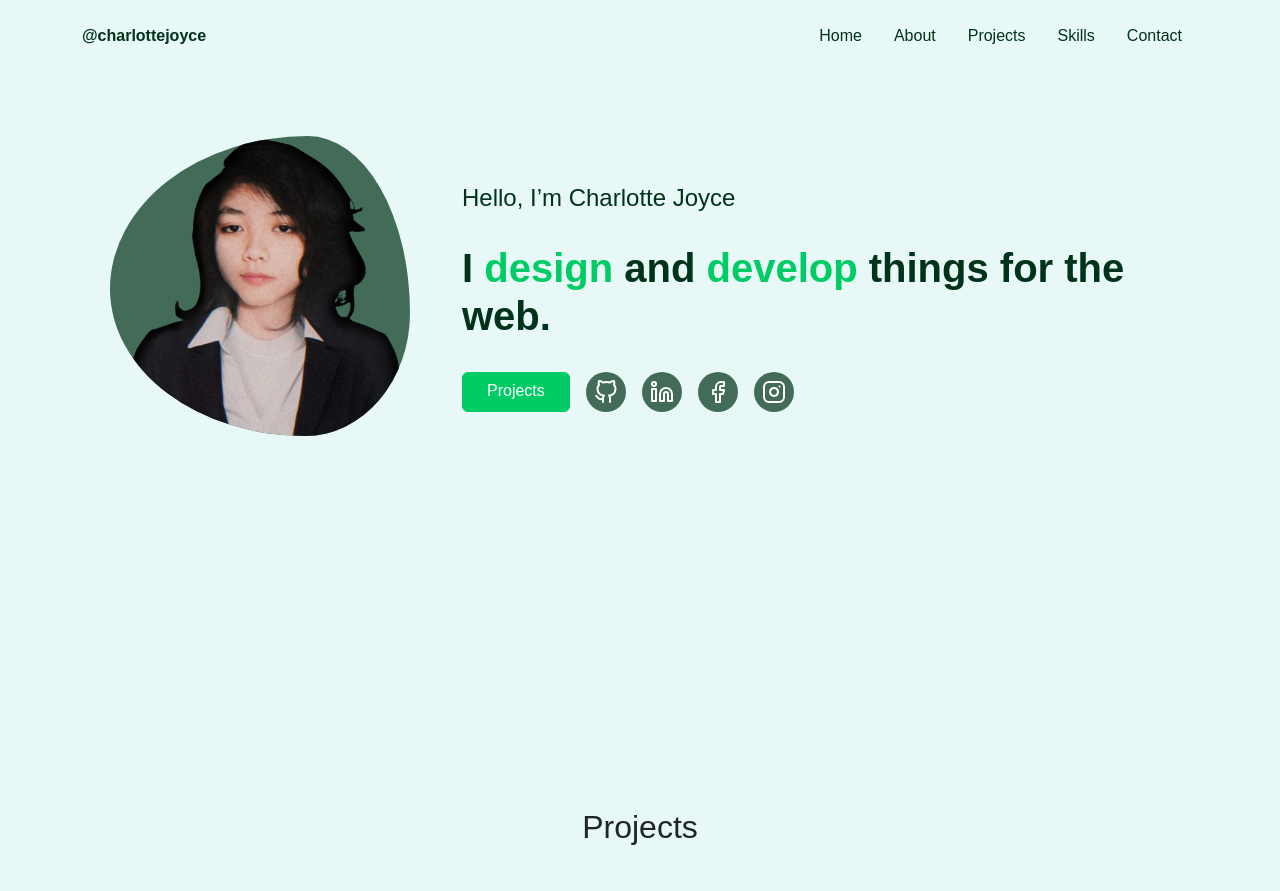
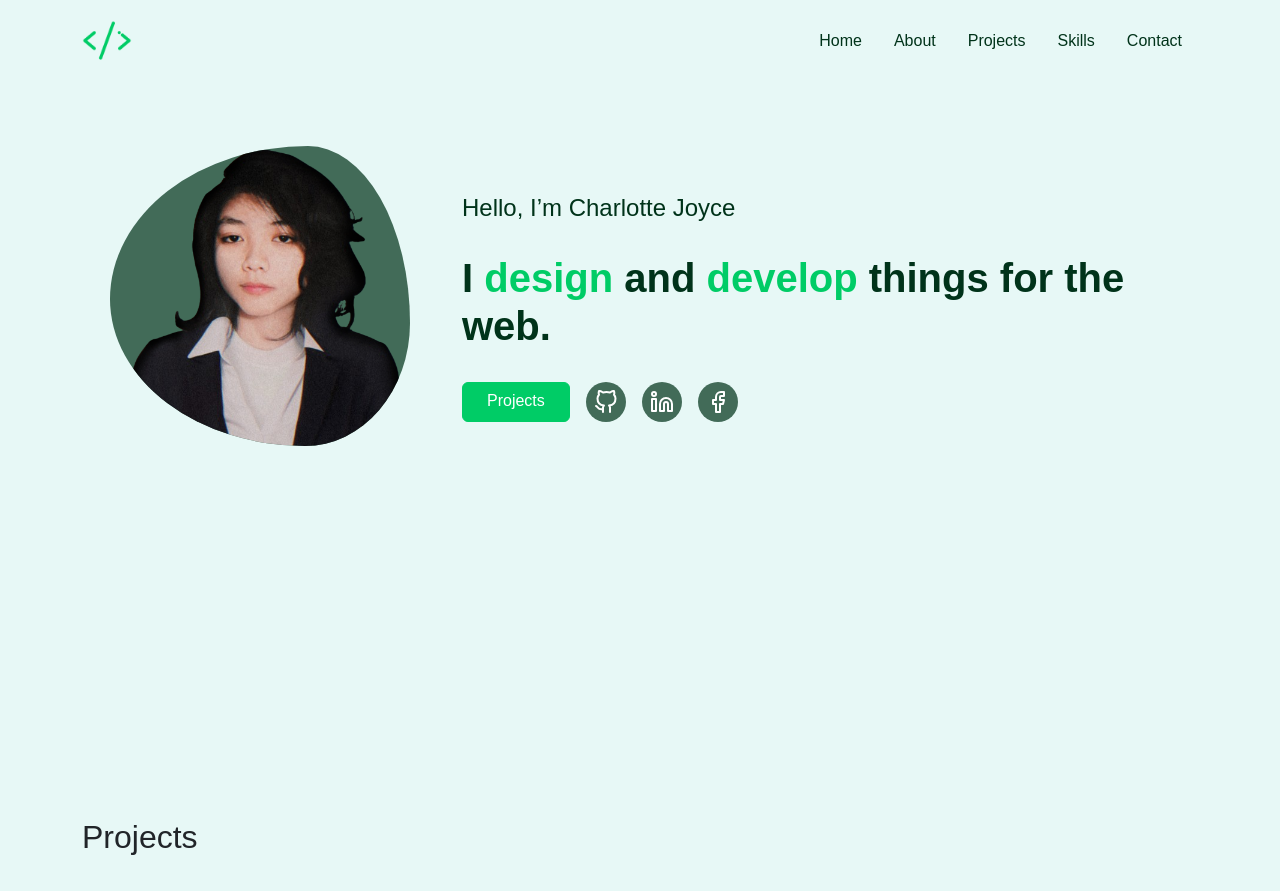
Before and after one commit to CharlotteJoyceDCB/Charlotte-Joyce-Portfolio, a plain HTML site: page index.html in a window 1280 px wide. Shown: the top 891 px of the page. Drawn offline with nearby package versions, Linux system fonts and the light colour scheme.

Commit message:
Added logo

```diff
--- a/index.html
+++ b/index.html
@@ -3,9 +3,10 @@
 <head>
     <meta charset="UTF-8">
     <meta name="viewport" content="width=device-width, initial-scale=1.0">
-    <title>My Portfolio</title>
+    <title>Charlotte Joyce</title>
     <link href="https://cdn.jsdelivr.net/npm/bootstrap@5.3.0-alpha3/dist/css/bootstrap.min.css" rel="stylesheet">
     <link rel="stylesheet" href="/style.css">
+    <link rel="icon" href="/images/logo-dynamite.ico">
     <script src="https://cdn.jsdelivr.net/npm/feather-icons/dist/feather.min.js"></script>
 </head>
 <body>
@@ -13,7 +14,10 @@
     <header class="container my-3">
         <nav class="d-flex justify-content-between align-items-center">
             <!-- Logo Section -->
-            <a href="#" class="nav-link logo fw-bold fs-4">@charlottejoyce</a>
+             <a href="logo">
+              <img src="/images/logo-dynamite.png" alt="logo" style="height: 50px; height: 50px;">
+             </a>
+            <!-- <a href="#" class="nav-link logo fw-bold fs-4">@charlottejoyce</a> -->
 
             <!-- Navigation Links -->
             <ul class="nav">
@@ -46,16 +50,16 @@
                     <a href="#" aria-label="Facebook" class="icon-circle me-3">
                     <i data-feather="facebook"></i>
                     </a>
-                    <a href="#" aria-label="Instagram" class="icon-circle me-3">
+                    <!-- <a href="#" aria-label="Instagram" class="icon-circle me-3">
                     <i data-feather="instagram"></i>
-                    </a>
+                    </a> -->
                 </div>
             </div>
         </div>
     </main>
 
     <div class="projects container">
-        <h2 class="text-center mb-5">Projects</h2>
+        <h2 class="mb-5">Projects</h2>
         <div class="row g-4">
           <!-- Project Card -->
           <div class="col-md-4">
```
Also changed, not shown: images/logo-dynamite.ico (added), images/logo-dynamite.png (added).
